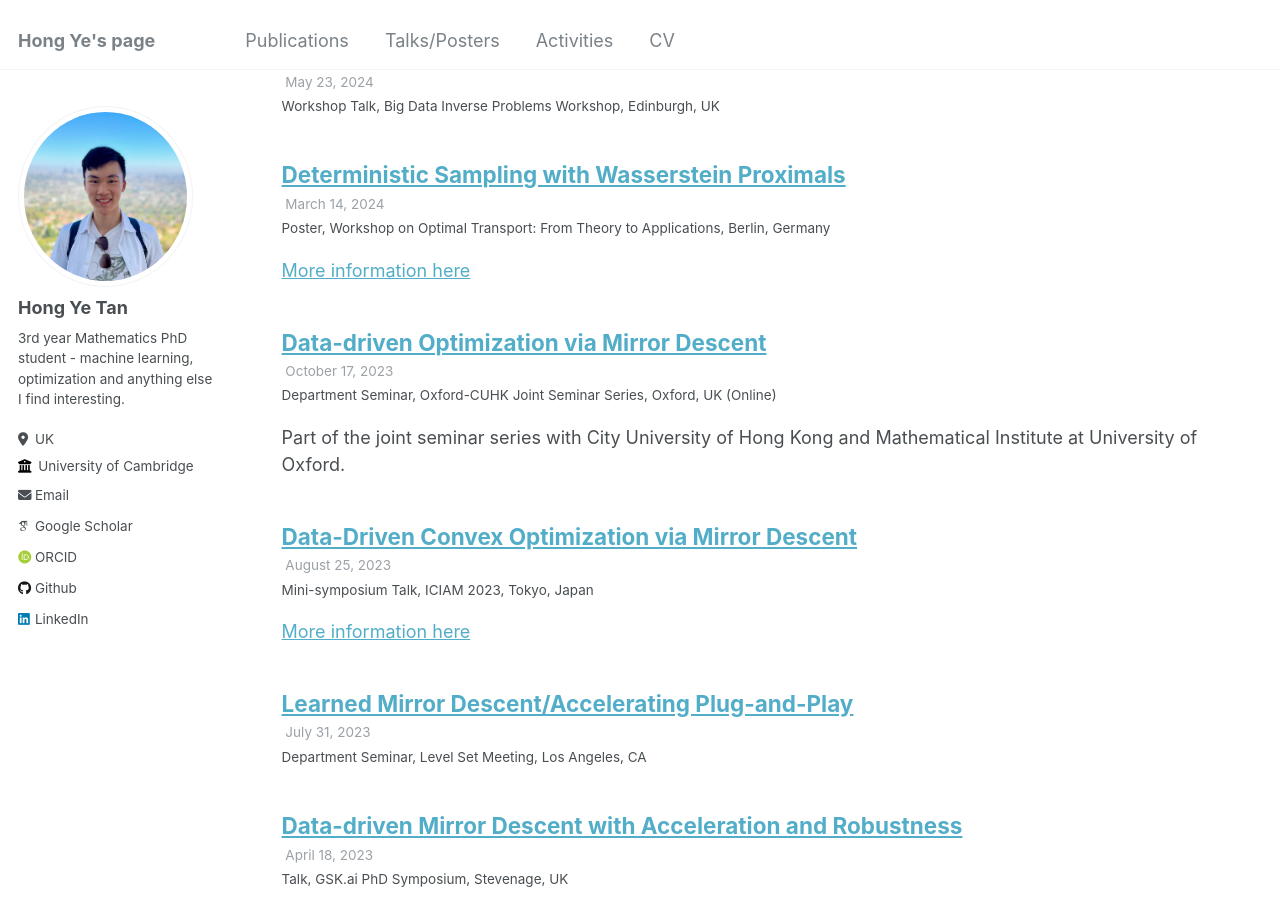
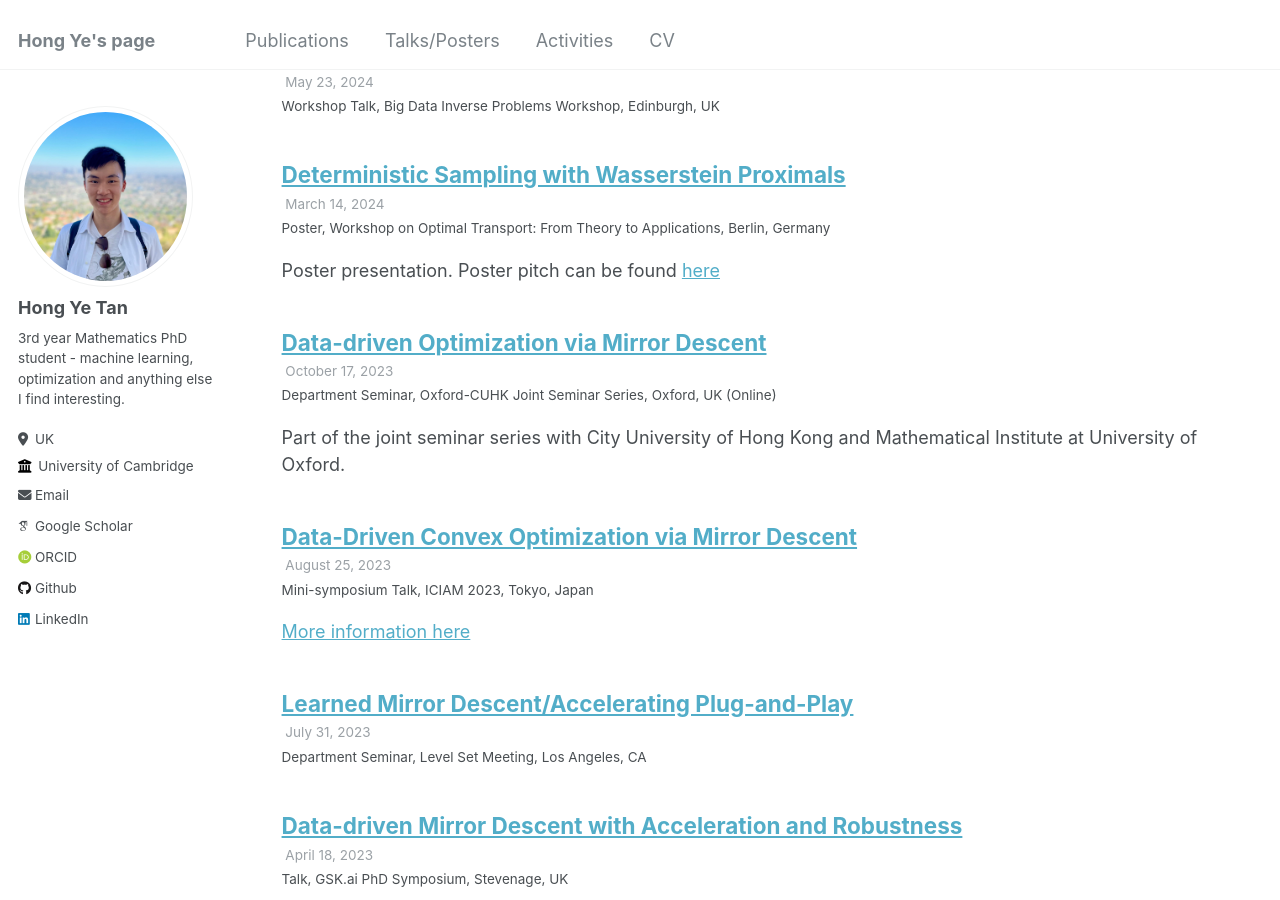
Before and after one commit to samcheng123/Personal-Website, a Jekyll site: the page built from _pages/talks.html, in a window 1280 px wide and 900 px high, scrolled down 348 px. Built offline with Jekyll 4.4.1, drawn with Linux system fonts in a browser that asks for light colours; some web fonts are replaced.

Commit message:
fix poster url

```diff
--- a/_talks/2024-03-14-poster-OT24.md
+++ b/_talks/2024-03-14-poster-OT24.md
@@ -8,6 +8,4 @@ date: 2024-03-14
 location: "Berlin, Germany"
 ---
 
-[More information here](https://hyt35.github.io/files/BRWP_poster.pdf)
-
 Poster presentation. Poster pitch can be found [here](https://hyt35.github.io/files/BRWP_poster_pitch.pdf)
--- a/markdown_generator/talks.tsv
+++ b/markdown_generator/talks.tsv
@@ -1,8 +1,8 @@
-title	type	url_slug	venue	date	location	talk_url	description
+title	type	url_slug	venue	date	location	talk_url	description	url
 Data-driven Optimization via Mirror Descent	Department Seminar	talk-ox23	Oxford-CUHK Joint Seminar Series	2023-10-17	"Oxford, UK (Online)"		Part of the joint seminar series with City University of Hong Kong and Mathematical Institute at University of Oxford.
 Learned Mirror Descent/Accelerating Plug-and-Play	Department Seminar	talk-ucla23	Level Set Meeting	2023-07-31	"Los Angeles, CA"
 Data-Driven Convex Optimization via Mirror Descent	Mini-symposium Talk	talk-iciam23	ICIAM 2023	2023-08-25	"Tokyo, Japan"	https://iciam2023.org/registered_data?id=00184#01555	"Part of the mini symposium ""Recent advances in data-driven methods for inverse problems”."
 Data-Driven Geometry for Convex Optimization	Workshop Talk	talk-icms24	Big Data Inverse Problems Workshop	2024-05-23	"Edinburgh, UK"
 Noise-Free Sampling Algorithms via Regularized Wasserstein Proximals	Mini-symposium Talk	talk-siamis24	SIAM Conference on Imaging Science 2024	2024-05-28	"Atlanta, GA"	https://meetings.siam.org/sess/dsp_talk.cfm?p=135963	Part of the mini symposium “SDE- and PDE-based Sampling Methods for Imaging Inverse Problems”.
 Data-driven Mirror Descent with Acceleration and Robustness	Talk	talk-gsk23	GSK.ai PhD Symposium	2023-04-18	"Stevenage, UK"
-Deterministic Sampling with Wasserstein Proximals	Poster	poster-OT24	Workshop on Optimal Transport: From Theory to Applications	2024-03-14	"Berlin, Germany"	https://hyt35.github.io/files/BRWP_poster.pdf	Poster presentation. Poster pitch can be found [here](https://hyt35.github.io/files/BRWP_poster_pitch.pdf)
+Deterministic Sampling with Wasserstein Proximals	Poster	poster-OT24	Workshop on Optimal Transport: From Theory to Applications	2024-03-14	"Berlin, Germany"		Poster presentation. Poster pitch can be found [here](https://hyt35.github.io/files/BRWP_poster_pitch.pdf)	/files/BRWP_poster.pdf
```
Also changed, not shown: 1 other file.
